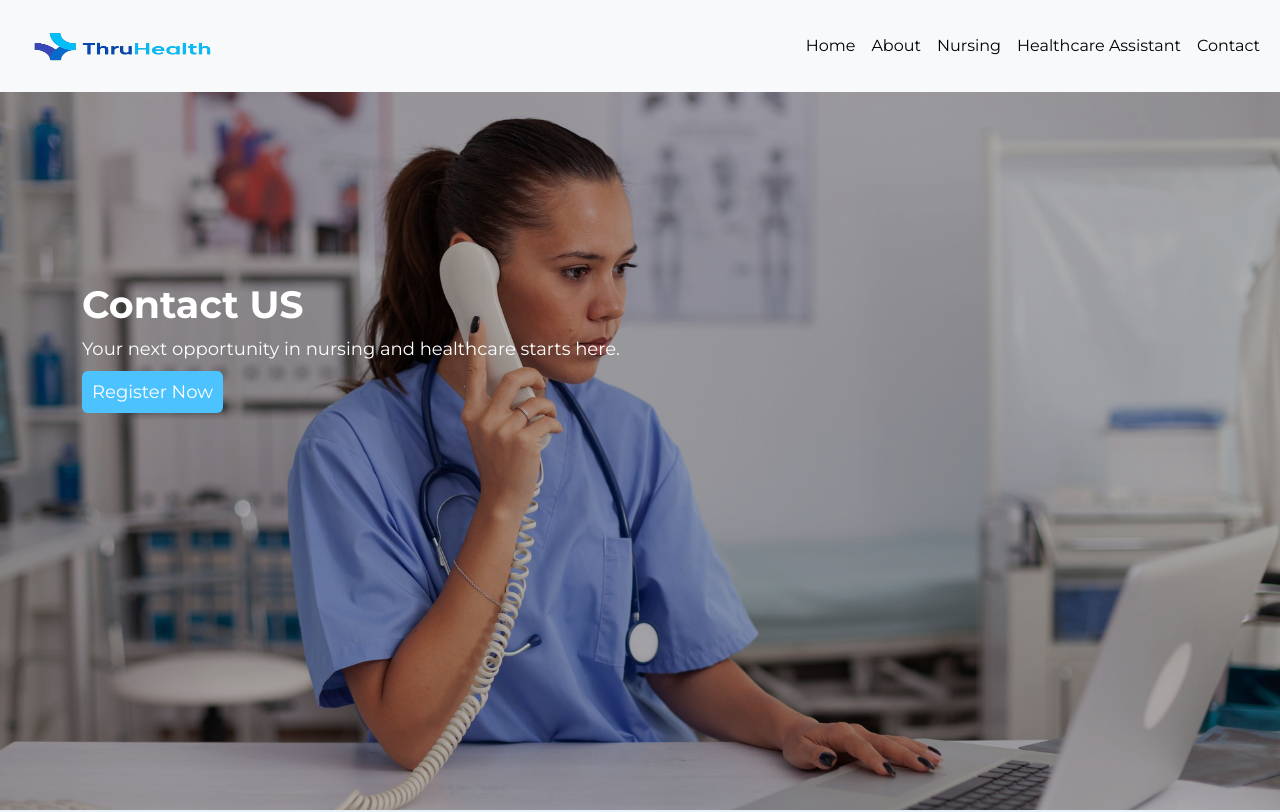
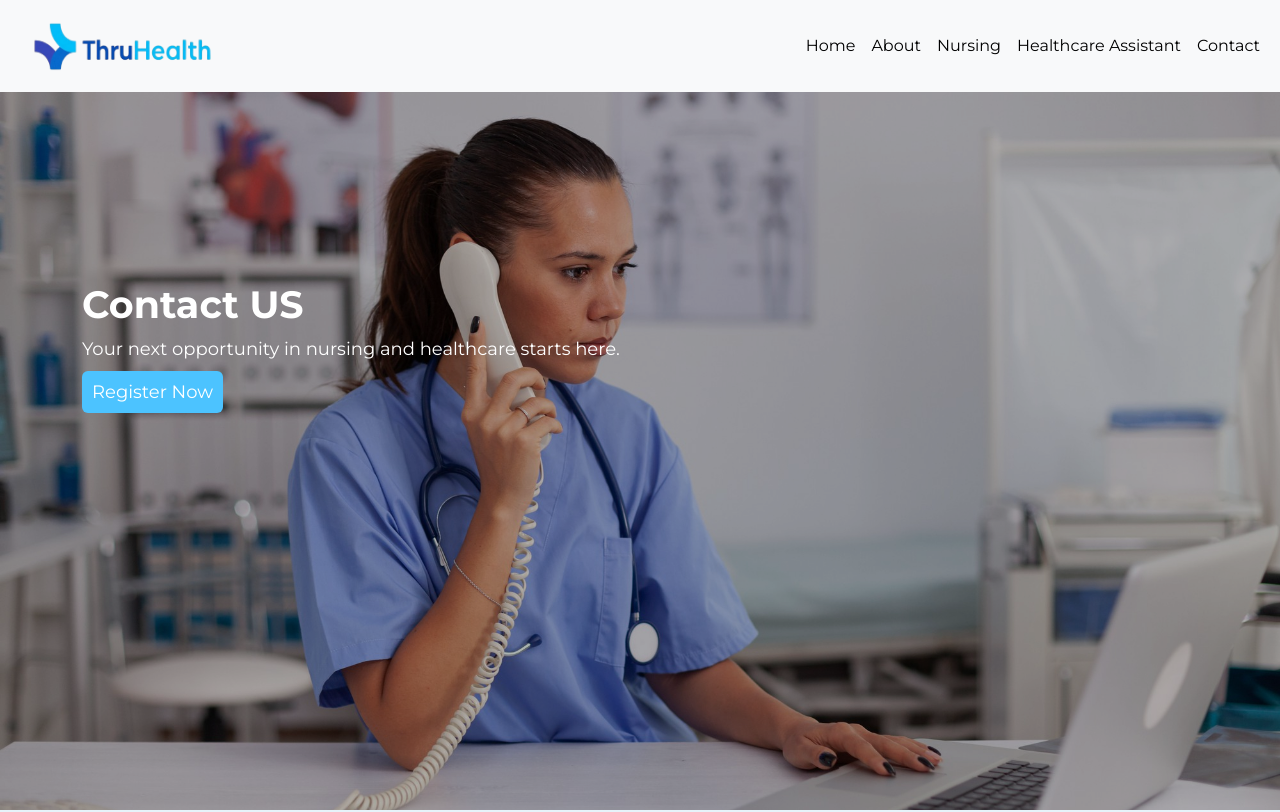
Before and after one commit to JuniorPeter001/ThruHealth, a plain HTML site: page contact.html in a window 1280 px wide. Shown: the top 812 px of the page. Drawn offline with nearby package versions, Linux system fonts and the light colour scheme.

Commit message:
Update contact.html

```diff
--- a/contact.html
+++ b/contact.html
@@ -16,7 +16,7 @@
 <body>
     <nav class="navbar navbar-expand-lg bg-body-tertiary fixed-top">
         <div class="container-fluid py-2" >
-          <a class="navbar-brand" href="index.html"><img src="images/ThruHealth_Logo-nobg.png" alt="" width="220" height="50"></a>
+          <a class="navbar-brand" href="index.html"><img src="images/Thruhealth-logo-short-png.png" alt="" width="220" height="50"></a>
           <button class="navbar-toggler" type="button" data-bs-toggle="collapse" data-bs-target="#navbarSupportedContent" aria-controls="navbarSupportedContent" aria-expanded="false" aria-label="Toggle navigation">
             <span class="navbar-toggler-icon"></span>
           </button>
```
